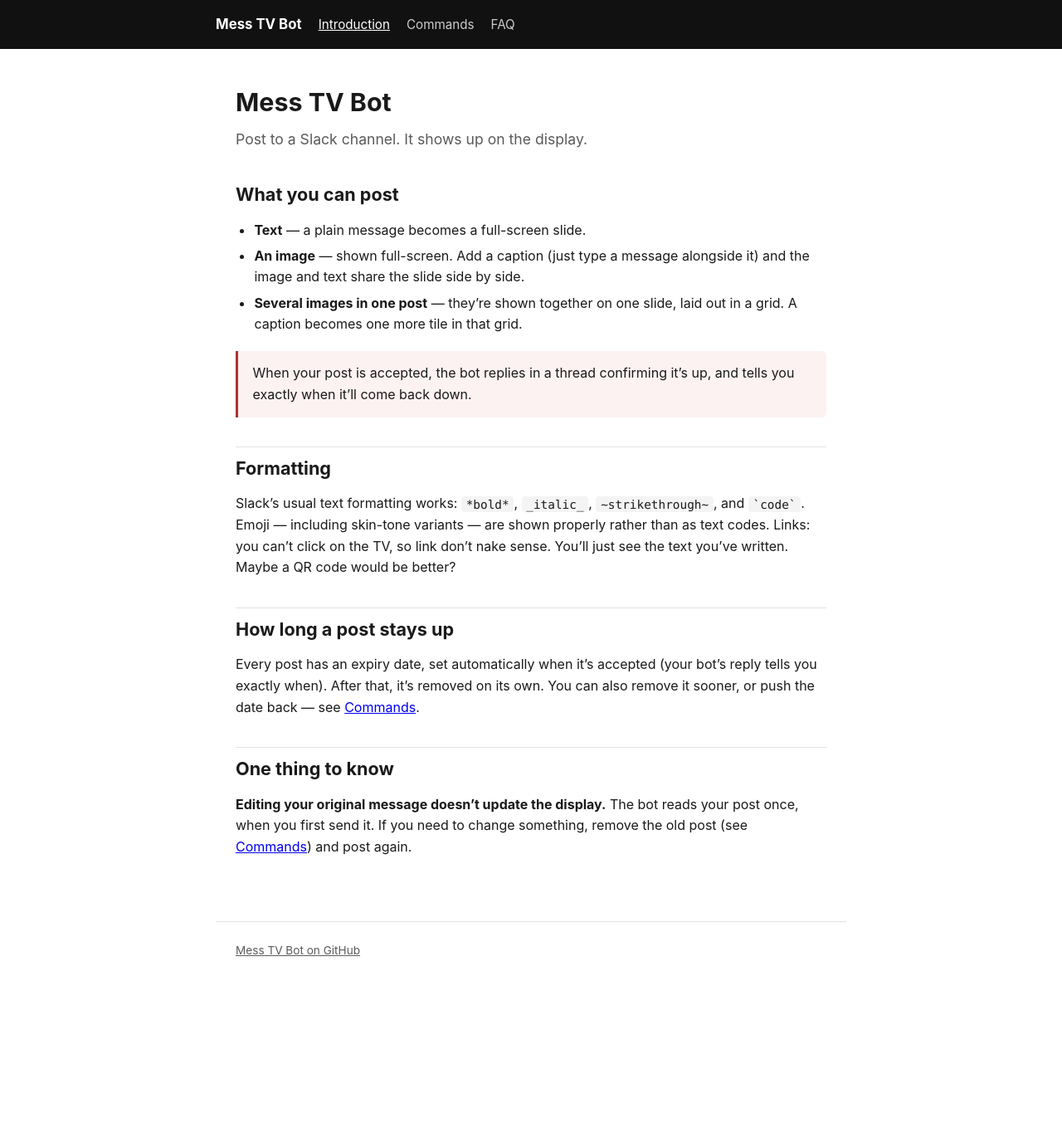
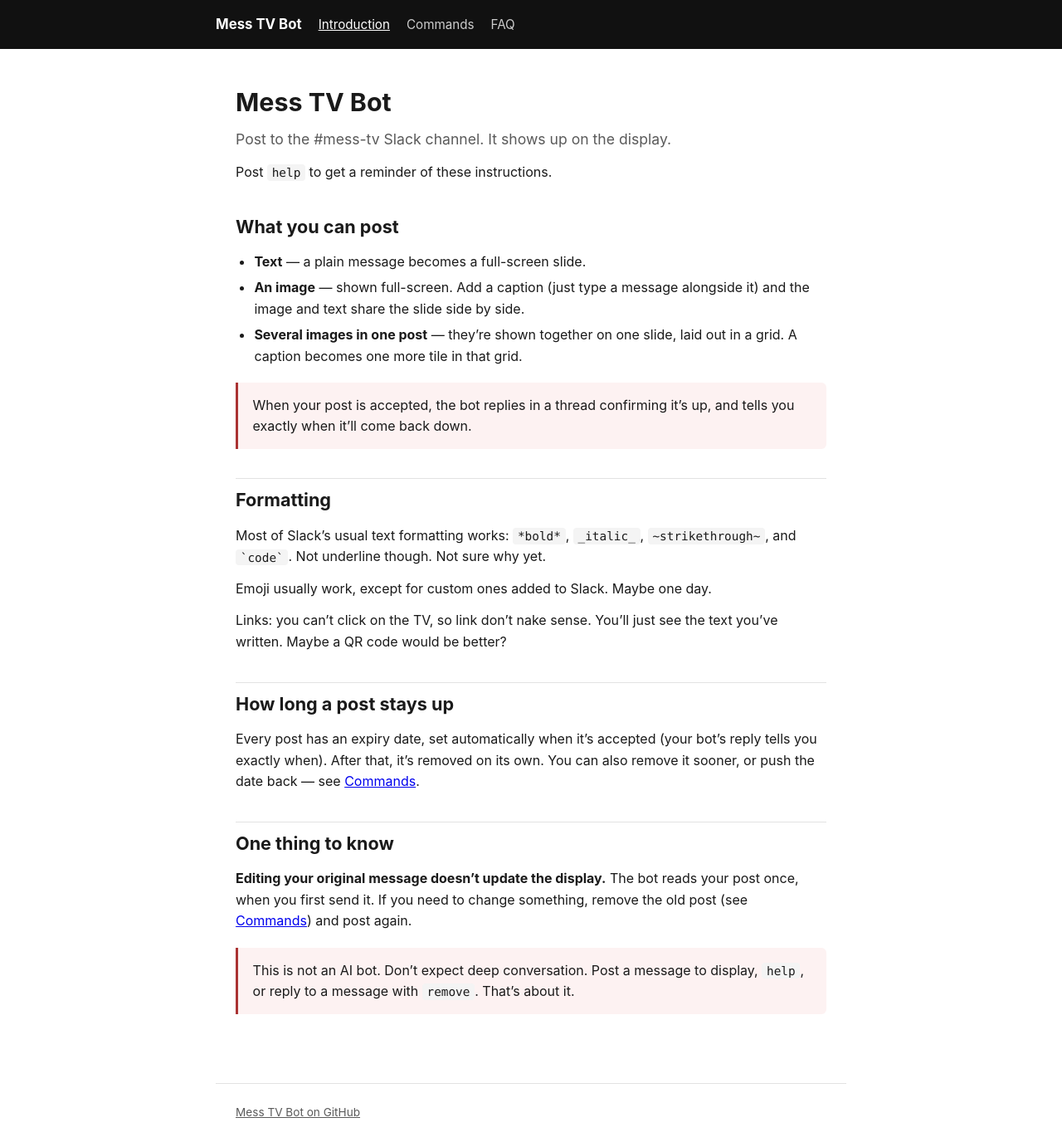
Before and after one commit to d6y/messtvbot, a Jekyll site: the page built from docs/index.md, in a window 1280 px wide. Shown: the whole page at 83% size. Built offline with Jekyll 4.4.1, drawn with Linux system fonts in a browser that asks for light colours; before the commit the page ends 1181 px from its top, so only the background shows below that.

Commit message:
fixed up wording

```diff
--- a/docs/index.md
+++ b/docs/index.md
@@ -7,8 +7,10 @@
 
 # Mess TV Bot
 
-Post to a Slack channel. It shows up on the display.
+Post to the #mess-tv Slack channel. It shows up on the display.
 {:.lede}
+
+Post `help` to get a reminder of these instructions.
 
 ## What you can post
 
@@ -22,7 +24,11 @@
 
 ## Formatting
 
-Slack's usual text formatting works: `*bold*`, `_italic_`, `~strikethrough~`, and `` `code` ``. Emoji — including skin-tone variants — are shown properly rather than as text codes. Links: you can't click on the TV, so link don't nake sense. You'll just see the text you've written. Maybe a QR code would be better?
+Most of  Slack's usual text formatting works: `*bold*`, `_italic_`, `~strikethrough~`, and `` `code` ``. Not underline though. Not sure why yet.
+
+Emoji usually work, except for custom ones added to Slack. Maybe one day.
+
+Links: you can't click on the TV, so link don't nake sense. You'll just see the text you've written. Maybe a QR code would be better?
 
 ## How long a post stays up
 
@@ -31,3 +37,7 @@
 ## One thing to know
 
 **Editing your original message doesn't update the display.** The bot reads your post once, when you first send it. If you need to change something, remove the old post (see [Commands](commands.html)) and post again.
+
+<div class="callout" markdown="1">
+This is not an AI bot. Don't expect deep conversation. Post a message to display, `help`, or reply to a message with `remove`. That's about it.
+</div>
```
